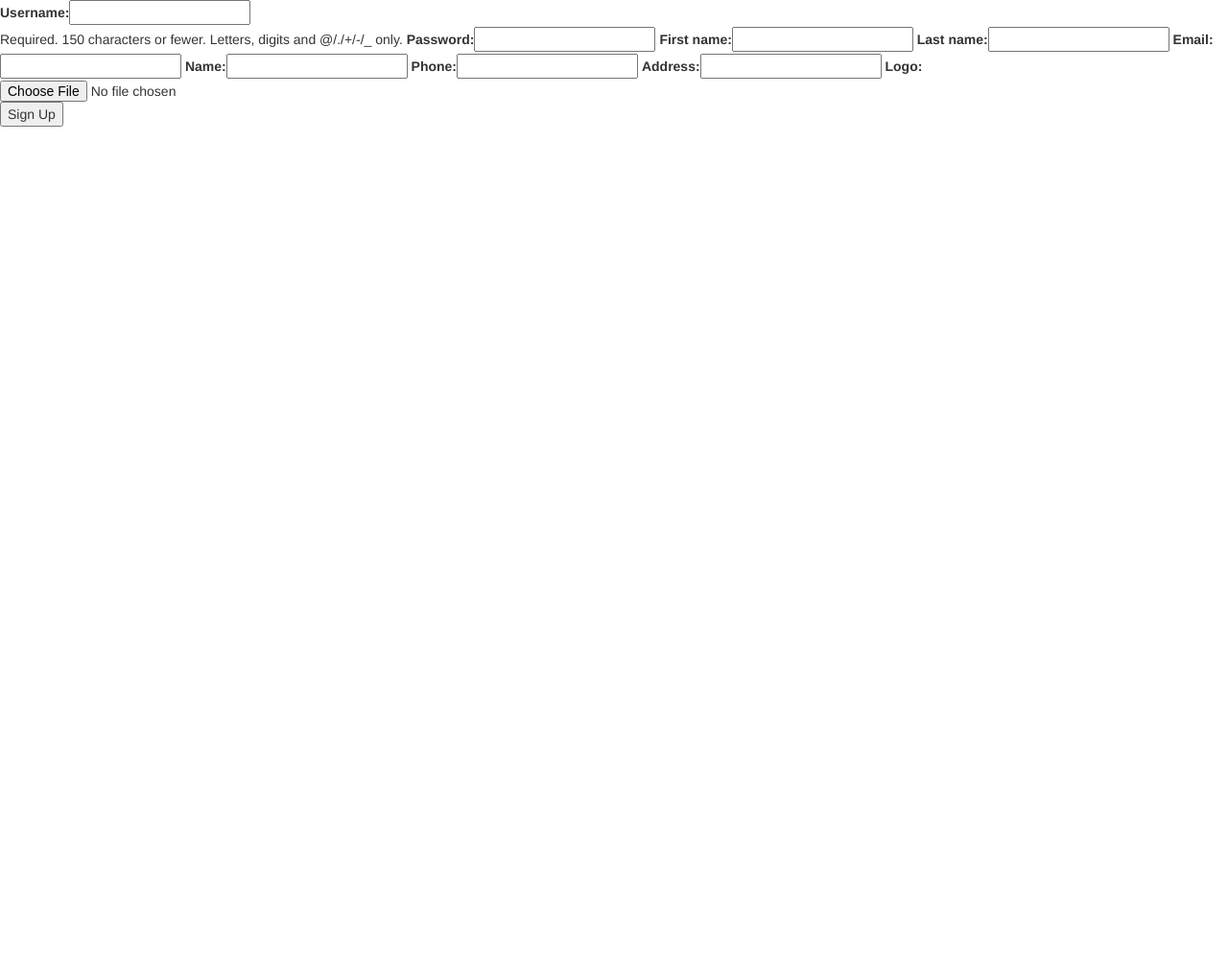
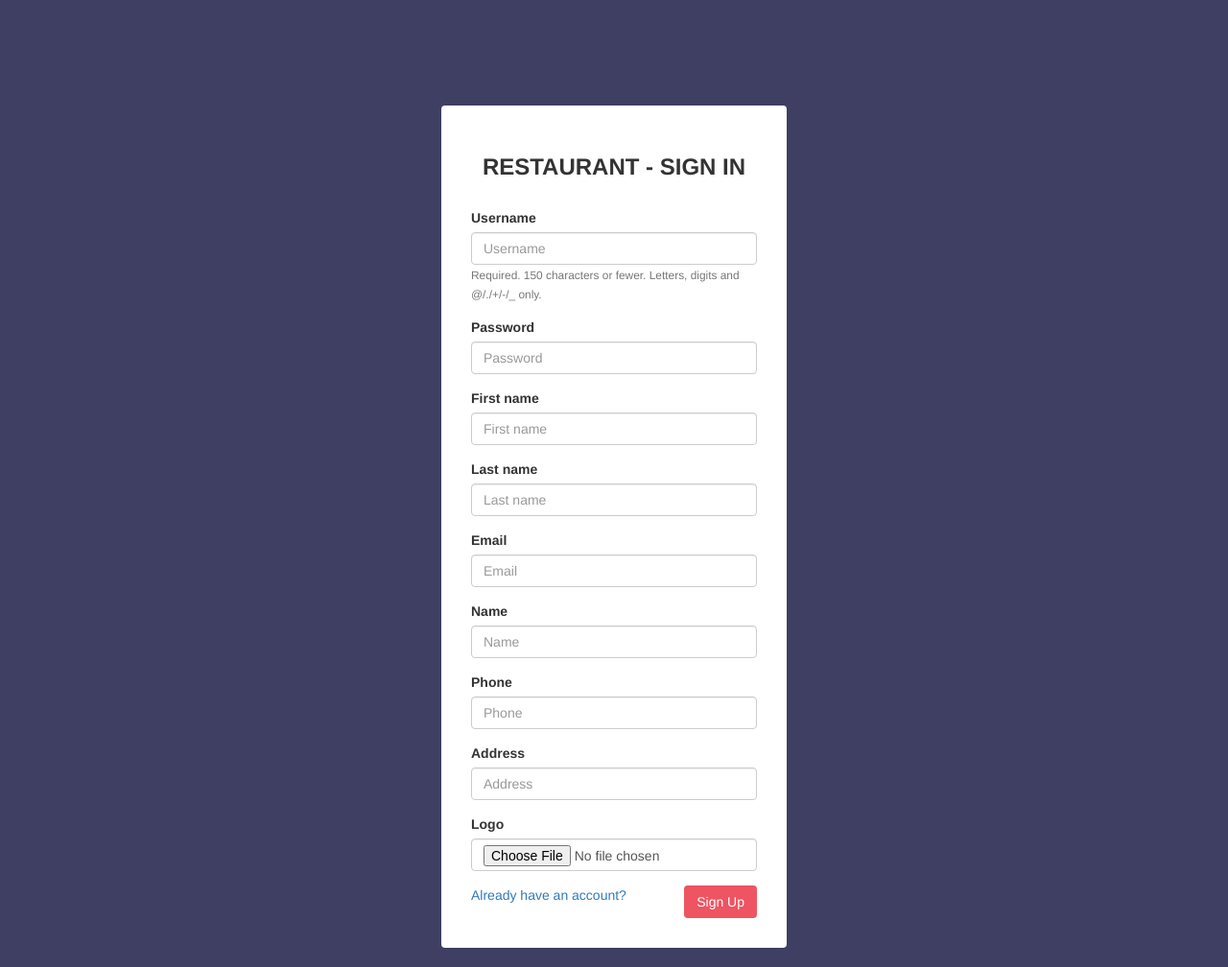
Before and after one commit to gustavoacardoso/python_project, a Django app: page /restaurant/sign-up in a window 1280 px wide. Shown: the whole page at 96% size. Before the commit the page ends 132 px from the top, so only its background shows below. Run offline with Django 3.2, Linux system fonts and the light colour scheme; some libraries are stand-ins or nearby versions.

Commit message:
Bootstrap3

```diff
--- a/requirements.txt
+++ b/requirements.txt
@@ -6,3 +6,4 @@ whitenoise==3.3.0
 dj-database-url==0.4.2
 psycopg2==2.6.2
 django-rest-framework-social-oauth2==1.0.5
+django-bootstrap3-8.2.1
--- a/willylist/urls.py
+++ b/willylist/urls.py
@@ -21,6 +21,11 @@ urlpatterns = [
         name = 'restaurant-sign-up'),
     url(r'^restaurant/$', views.restaurant_home, name = 'restaurant-home'),
 
+    url(r'^restaurant/account/$', views.restaurant_account, name = 'restaurant-account'),
+    url(r'^restaurant/meal/$', views.restaurant_meal, name = 'restaurant-meal'),
+    url(r'^restaurant/order/$', views.restaurant_order, name = 'restaurant-order'),
+    url(r'^restaurant/report/$', views.restaurant_report, name = 'restaurant-report'),
+
     # Sign In / Sign Up / Sign Out
     url(r'^api/social/', include('rest_framework_social_oauth2.urls')), #we'll use api but we can use other api's
     # //convert-token (sign in / sign out)
--- a/willylistapp/admin.py
+++ b/willylistapp/admin.py
@@ -1,6 +1,8 @@
 from django.contrib import admin
 
 # Register your models here.
-from willylistapp.models import Restaurant
+from willylistapp.models import Restaurant, Customer, Driver
 
 admin.site.register(Restaurant) # add Restaurant object into admin.site
+admin.site.register(Customer)
+admin.site.register(Driver)
--- a/willylistapp/models.py
+++ b/willylistapp/models.py
@@ -11,3 +11,21 @@ class Restaurant(models.Model):
 
     def __str__(self):
         return self.name
+
+class Customer(models.Model):
+    user = models.OneToOneField(User, on_delete=models.CASCADE, related_name='customer')
+    avatar = models.CharField(max_length=500)
+    phone = models.CharField(max_length=500, blank=True)
+    address = models.CharField(max_length=500, blank=True)
+
+    def __str__(self):
+        return self.user.get_full_name()
+
+class Driver(models.Model):
+    user = models.OneToOneField(User, on_delete=models.CASCADE, related_name='driver')
+    avatar = models.CharField(max_length=500)
+    phone = models.CharField(max_length=500, blank=True)
+    address = models.CharField(max_length=500, blank=True)
+
+    def __str__(self):
+        return self.user.get_full_name()
--- a/willylistapp/static/css/style.css
+++ b/willylistapp/static/css/style.css
@@ -0,0 +1,102 @@
+body {
+  padding-top: 50px;
+  background-color: #EDF2F5;
+  overflow: auto;
+}
+
+.bg-blue {
+  background-color: #3F3F63;
+}
+
+.btn-pink {
+  color: white;
+  background-color: #EE5462;
+}
+
+.btn-pink:hover,
+.btn-pink:focus {
+  color: white;
+  background-color: #DA4F5D;
+}
+
+/* SIDE BAR */
+.sidebar {
+  height: 100vh;
+  position: fixed;
+  top: 0;
+  left: 0;
+  padding: 0;
+  background-color: #3F3F63;
+  overflow: auto;
+}
+
+/* SIDE BAR - HEADER */
+.sidebar > div:first-child {
+  padding: 30px 10px;
+  font-weight: bold;
+  font-size: 15px;
+  background-color: #383957;
+}
+
+.sidebar > div:first-child > h4 {
+  color: #e0deeb;
+}
+
+.sidebar > div:first-child > h5 {
+  color: #b6b4c1;
+}
+
+/* SIDE BAR - LIST */
+.sidebar .list-group {
+  padding: 0;
+  background-color: #3F3F63;
+}
+
+.sidebar .list-group > span {
+  color: #b6b4c1;
+  display: block;
+  margin-top: 20px;
+  padding: 20px 30px;
+  font-size: 16px;
+  font-weight: 300;
+}
+
+.sidebar .list-group .list-group-item,
+.sidebar .list-group .list-group-item:focus {
+  background-color: #3F3F63;
+  color: #b6b4c1;
+  border: 0;
+  padding-left: 60px;
+  padding-right: 30px;
+}
+
+.sidebar .list-group .list-group-item.active,
+.sidebar .list-group .list-group-item:hover {
+  background-color: #383957;
+  color: #e0deeb;
+}
+
+.sidebar .list-group .list-group-item:first-child {
+  border-top-left-radius: 0;
+  border-top-right-radius: 0;
+}
+
+.sidebar .list-group .list-group-item .badge,
+.sidebar .list-group .list-group-item.active .badge {
+  background-color: #EE5462;
+  color: #e0deeb;
+}
+
+/* SIDE BAR - LOGOUT */
+.sidebar > div:last-child {
+  padding: 30px;
+}
+
+.sidebar > div:last-child .btn {
+  width: 100%;
+}
+
+/* CONTENT */
+.content {
+  padding: 0 40px;
+}
--- /dev/null
+++ b/willylistapp/templates/base_signup.html
@@ -0,0 +1,34 @@
+{% load staticfiles %}
+<!DOCTYPE html>
+<html lang="en">
+<head>
+  <meta charset="UTF-8">
+  <title>{% block title %}{% endblock %}</title>
+
+  <link rel="stylesheet" href="{% static 'css/bootstrap.min.css' %}">
+  <link rel="stylesheet" href="{% static 'css/style.css' %}">
+
+  <script src="{% static 'js/bootstrap.min.js' %}"></script>
+  <script src="https://ajax.googleapis.com/ajax/libs/jquery/1.12.4/jquery.min.js"></script>
+</head>
+<body class="bg-blue">
+
+    <div class="container">
+      <div class="row">
+        <div class="col-lg-4 col-lg-offset-4">
+          <br/>
+          <br/>
+          <br/>
+          <div class="panel panel-body">
+            <div class="panel-body">
+              <h3 class="text-center text-uppercase"><b>{% block heading %}{% endblock %}</b></h3>
+              <br/>
+              {% block content %}{% endblock %}
+            </div>
+          </div>
+        </div>
+      </div>
+    </div>
+
+</body>
+</html>
--- /dev/null
+++ b/willylistapp/templates/restaurant/account.html
@@ -0,0 +1,4 @@
+{% extends 'restaurant/base.html' %}
+
+{% block page %}
+{% endblock %}
--- /dev/null
+++ b/willylistapp/templates/restaurant/meal.html
@@ -0,0 +1,4 @@
+{% extends 'restaurant/base.html' %}
+
+{% block page %}
+{% endblock %}
--- /dev/null
+++ b/willylistapp/templates/restaurant/order.html
@@ -0,0 +1,4 @@
+{% extends 'restaurant/base.html' %}
+
+{% block page %}
+{% endblock %}
--- /dev/null
+++ b/willylistapp/templates/restaurant/report.html
@@ -0,0 +1,4 @@
+{% extends 'restaurant/base.html' %}
+
+{% block page %}
+{% endblock %}
--- a/willylistapp/templates/restaurant/sign_up.html
+++ b/willylistapp/templates/restaurant/sign_up.html
@@ -1,22 +1,15 @@
-{% load staticfiles %}
-<!DOCTYPE html>
-<html lang="en">
-<head>
-  <meta charset="UTF-8">
-  <title>Home page</title>
+{% extends 'base_signup.html' %}
+{% load bootstrap3 %}
 
-  <link rel="stylesheet" href="{% static 'css/bootstrap.min.css' %}">
-  <link rel="stylesheet" href="{% static 'css/style.css' %}">
+{% block title %}Sign In{% endblock %}
+{% block heading %}Restaurant - Sign In{% endblock %}
 
-  <script src="{% static 'js/bootstrap.min.js' %}"></script>
-</head>
-<body>
+{% block content %}
     <form method="POST" enctype="multipart/form-data">
       {% csrf_token %}
-      {{ user_form }}
-      {{ restaurant_form }}
-      <button type="submit">Sign Up</button>
+      {% bootstrap_form user_form %}
+      {% bootstrap_form restaurant_form %}
+      <button type="submit" class="btn btn-pink pull-right">Sign Up</button>
     </form>
-
-</body>
-</html>
+    <a href="{% url 'restaurant-sign-in' %}">Already have an account?</a>
+{% endblock %}
--- a/willylistapp/views.py
+++ b/willylistapp/views.py
@@ -11,6 +11,22 @@ def home(request):
 @login_required(login_url='/restaurant/sign-in/')
 def restaurant_home(request):
     return render(request, 'restaurant/home.html', {})
+
+@login_required(login_url='/restaurant/sign-in/')
+def restaurant_account(request):
+    return render(request, 'restaurant/account.html', {})
+
+@login_required(login_url='/restaurant/sign-in/')
+def restaurant_meal(request):
+    return render(request, 'restaurant/meal.html', {})
+
+@login_required(login_url='/restaurant/sign-in/')
+def restaurant_order(request):
+    return render(request, 'restaurant/order.html', {})
+
+@login_required(login_url='/restaurant/sign-in/')
+def restaurant_report(request):
+    return render(request, 'restaurant/report.html', {})
 
 def restaurant_sign_up(request):
     user_form = UserForm()
```
Also changed, not shown: willylist/settings.py (+14 -0 lines), willylistapp/social_auth_pipeline.py (added, +11 -0 lines), willylistapp/templates/base.html (added, +28 -0 lines), willylistapp/templates/home.html (deleted, +0 -16 lines), willylistapp/templates/restaurant/base.html (added, +31 -0 lines), willylistapp/templates/restaurant/sign_in.html (+9 -15 lines), db.sqlite3, willylistapp/migrations/0002_customer_driver.py (added).
